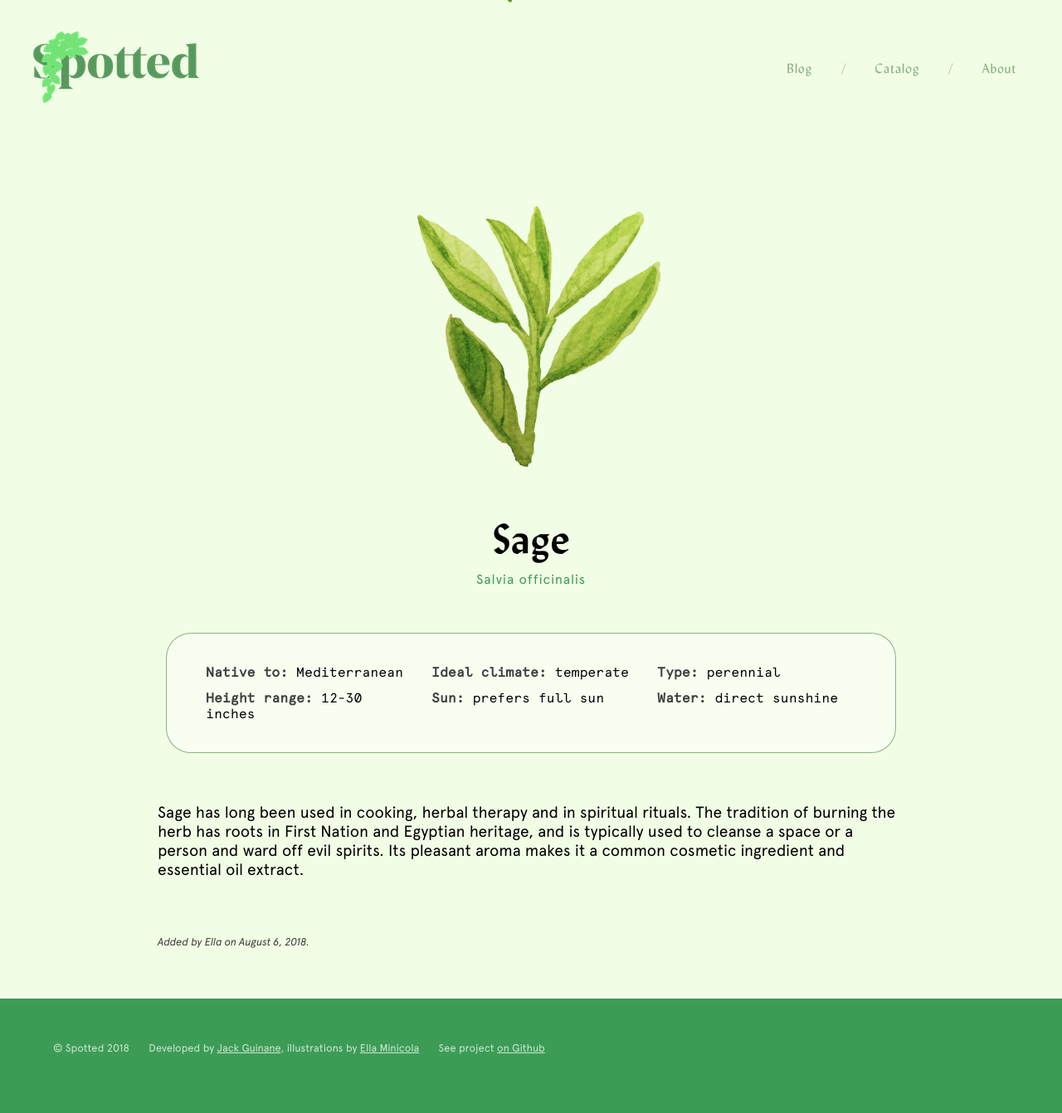
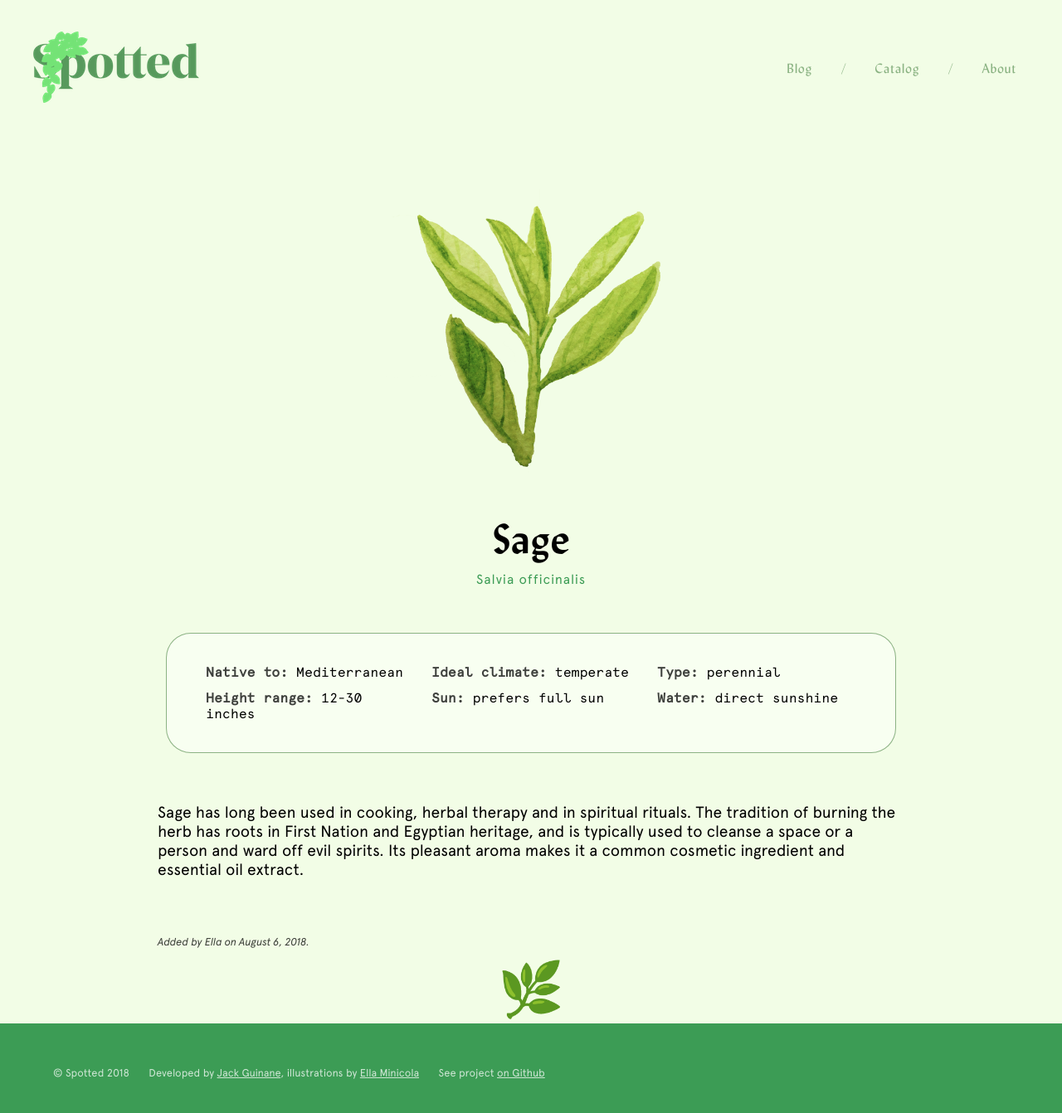
Before and after one commit to qjack001/Spotted, a Jekyll site: the page built from catalog/_posts/2018-8-6-Sage.md, in a window 1280 px wide. Shown: the whole page at 83% size. Built offline with Jekyll 4.4.1, drawn with Linux system fonts in a browser that asks for light colours; comment, search, counter and statistics services are not loaded; before the commit the page ends 1312 px from its top, so only the background shows below that.

Commit message:
adjust padding

```diff
--- a/_includes/footer.html
+++ b/_includes/footer.html
@@ -1,3 +1,4 @@
+<div style="height: 30px;background-color:var(--background);"></div>
 <footer>
     <p>&copy; Spotted 2018 <span>Developed by <a href="https://github.com/qjack001">Jack Guinane</a>, illustrations by <a href="https://github.com/Ella-Minicola">Ella Minicola</a></span> See project <a href="https://github.com/qjack001/Spotted">on Github</a></p>
 </footer>
--- a/_layouts/default.html
+++ b/_layouts/default.html
@@ -22,10 +22,10 @@
 -->
 
     <body>
-        <div style="-webkit-transform: translate3d(0,-100%,0);transform: translate3d(0,-100%,0);width:100%;height: 5rem;text-align:center;margin-bottom: -5rem;font-size: 4rem;font-family: var(--apercu);">🌿</div> <!-- easter egg emoji -->
 
         {{ content }}
 
-        <link rel="stylesheet" type="text/css" href="{{ site.baseurl }}/style.css" />
+        <link rel="stylesheet" type="text/css" href="{{ site.baseurl }}/style.css" /> <!-- prevent render blocking css -->
+        <div style="-webkit-transform: translate3d(0,-100%,0);transform: translate3d(0,-100%,0);width:100%;height: 5rem;text-align:center;margin-bottom: -5rem;font-size: 4rem;font-family: var(--apercu);">🌿</div> <!-- easter egg emoji -->
     </body>
 </html>
--- a/style.css
+++ b/style.css
@@ -123,7 +123,6 @@ body
     background-color: var(--background);
     margin: 0px;
     padding: 8px;
-    padding-bottom: 20px;
 }
 
 .big-header
```
